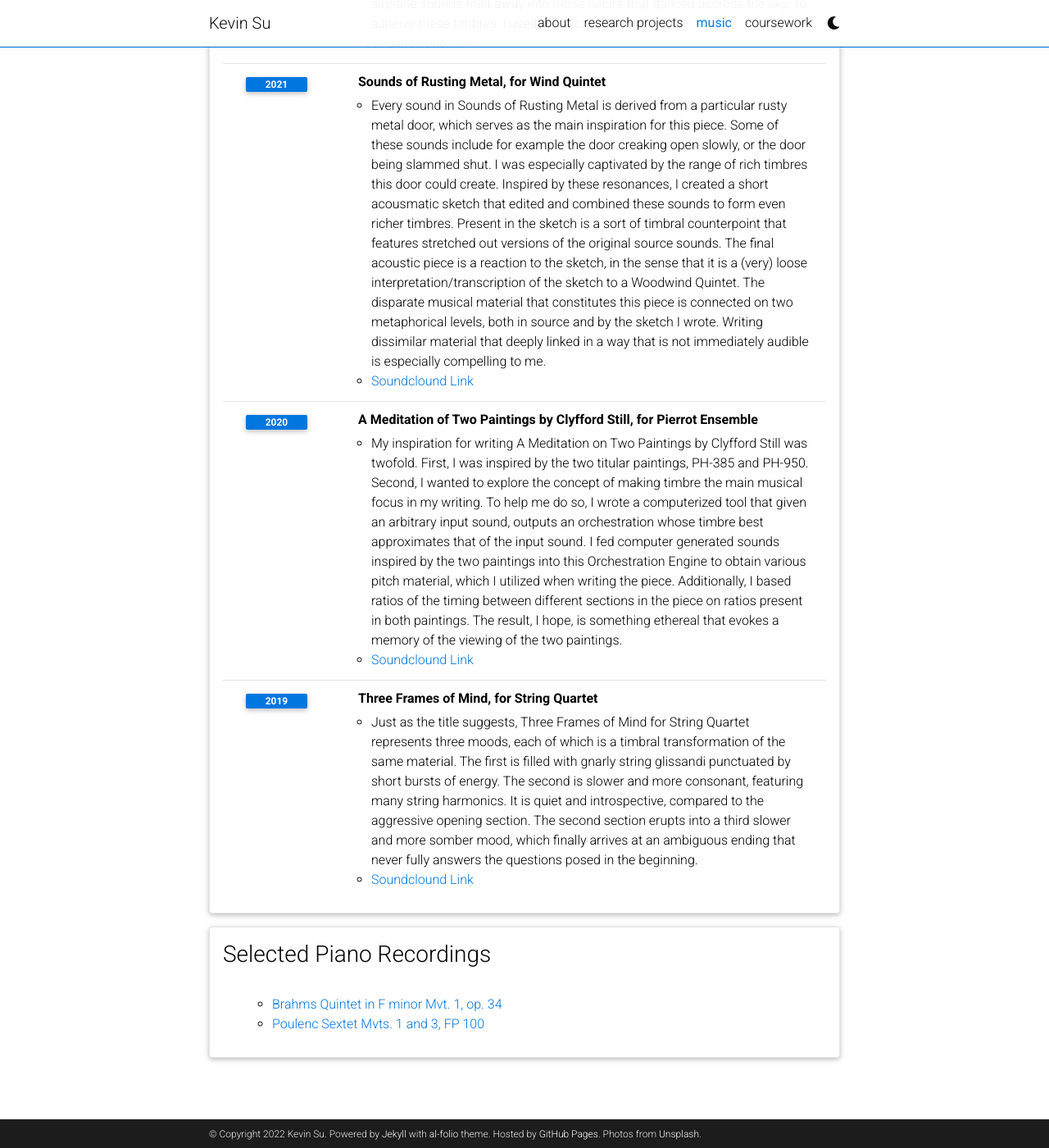
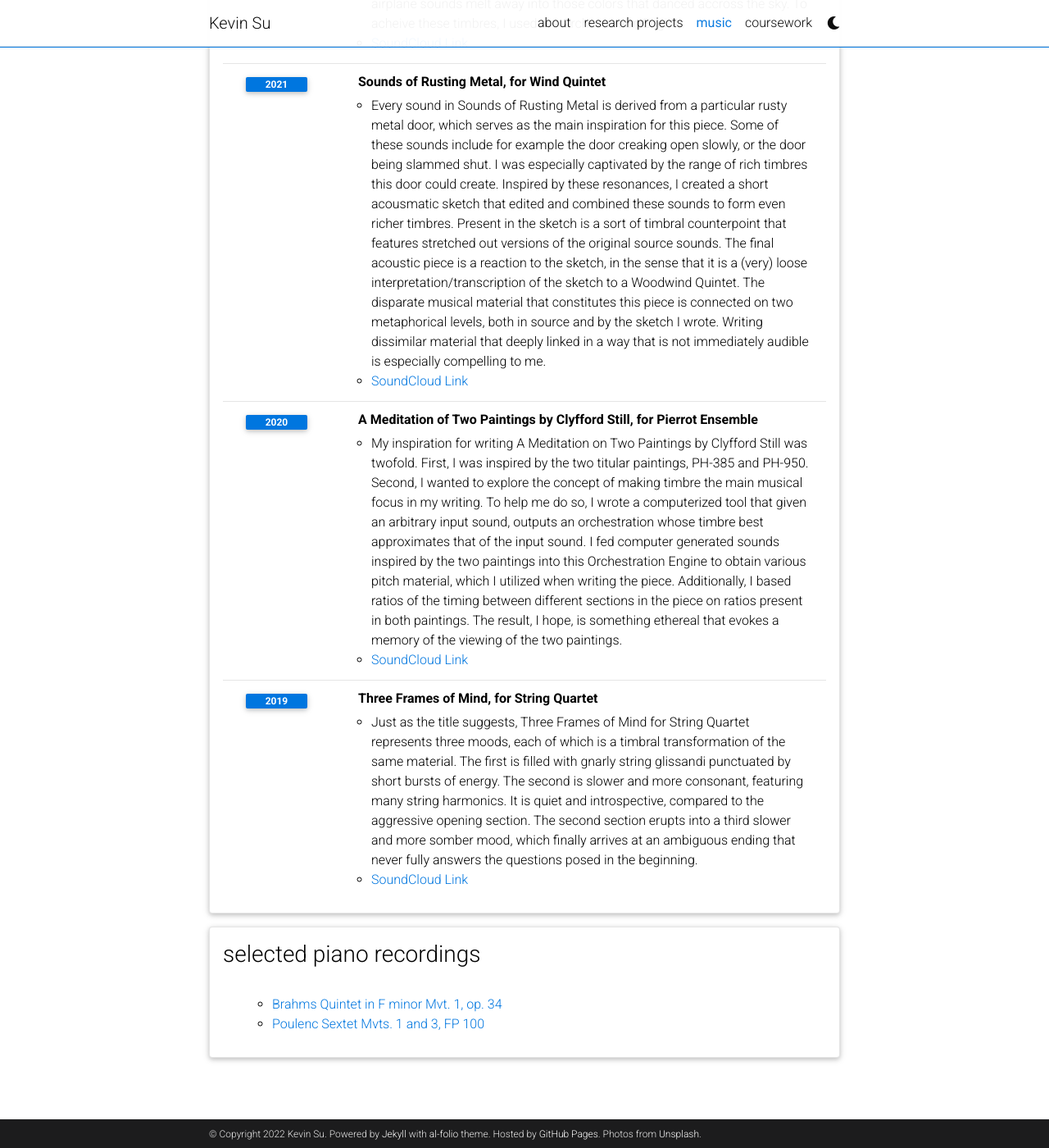
Before and after one commit to kevin20841/kevin20841.github.io, a Jekyll site: the page built from _pages/music.md, in a window 1280 px wide and 1400 px high, scrolled down 454 px. Shown: the whole window at 82% size. Built offline with Jekyll 4.4.1, drawn with Linux system fonts in a browser that asks for light colours; comment, search, counter and statistics services are not loaded; a style sheet for code colours, icons or effects is not loaded; some of the changed text lies outside the part shown.

Commit message:
Update music.yml

```diff
--- a/_data/music.yml
+++ b/_data/music.yml
@@ -1,28 +1,28 @@
-- title: Composition
+- title: composition
   type: time_table
   contents:
     - title: Looking Out the Airplane Window, for Clarinet Quartet
       year: 2022
       items:
         - As the title suggests, piece was inspired by the view when looking out an airplane window. I fly often between Stanford and Maryland. Every time I do so, see the rugged rocky montains, then the beautiful plains of the midwest, all dyed by the colors of the setting sun. The beginning of this piece emulates the noise of an airplane in flight. As the piece progresses, the airplane sounds melt away into those colors that danced accross the sky. To acheive these timbres, I used the Orchestration Engine.
-        - <a href="https://soundcloud.com/kevin-su-54400854/looking-outside-the-airplane-window" target="_blank">Soundclound Link</a>
+        - <a href="https://soundcloud.com/kevin-su-54400854/looking-outside-the-airplane-window" target="_blank">SoundCloud Link</a>
     - title: Sounds of Rusting Metal, for Wind Quintet
       year: 2021
       items:
         - Every sound in Sounds of Rusting Metal is derived from a particular rusty metal door, which serves as the main inspiration for this piece. Some of these sounds include for example the door creaking open slowly, or the door being slammed shut.  I was especially captivated by the range of rich timbres this door could create. Inspired by these resonances, I created a short acousmatic sketch that edited and combined these sounds to form even richer timbres. Present in the sketch is a sort of timbral counterpoint that features stretched out versions of the original source sounds. The final acoustic piece is a reaction to the sketch, in the sense that it is a (very) loose interpretation/transcription of the sketch to a Woodwind Quintet. The disparate musical material that constitutes this piece is connected on two metaphorical levels, both in source and by the sketch I wrote. Writing dissimilar material that deeply linked in a way that is not immediately audible is especially compelling to me.
-        - <a href="https://soundcloud.com/kevin-su-54400854/sounds-of-rusting-metal" target="_blank">Soundclound Link</a>
+        - <a href="https://soundcloud.com/kevin-su-54400854/sounds-of-rusting-metal" target="_blank">SoundCloud Link</a>
     - title: A Meditation of Two Paintings by Clyfford Still, for Pierrot Ensemble
       year: 2020
       items:
         -  My inspiration for writing A Meditation on Two Paintings by Clyfford Still was twofold. First, I was inspired by the two titular paintings, PH-385 and PH-950. Second, I wanted to explore the concept of making timbre the main musical focus in my writing. To help me do so, I wrote a computerized tool that given an arbitrary input sound, outputs an orchestration whose timbre best approximates that of the input sound. I fed computer generated sounds inspired by the two paintings into this Orchestration Engine to obtain various pitch material, which I utilized when writing the piece. Additionally, I based ratios of the timing between different sections in the piece on ratios present in both paintings. The result, I hope, is something ethereal that evokes a memory of the viewing of the two paintings.
-        -  <a href="https://soundcloud.com/kevin-su-54400854/meditation-on-two-paintings-by-clyfford-still" target="_blank">Soundclound Link</a>
+        -  <a href="https://soundcloud.com/kevin-su-54400854/meditation-on-two-paintings-by-clyfford-still" target="_blank">SoundCloud Link</a>
     - title: Three Frames of Mind, for String Quartet
       year: 2019
       items:
         - Just as the title suggests, Three Frames of Mind for String Quartet represents three moods, each of which is a timbral transformation of the same material. The first is filled with gnarly string glissandi punctuated by short bursts of energy. The second is slower and more consonant, featuring many string harmonics. It is quiet and introspective, compared to the aggressive opening section. The second section erupts into a third slower and more somber mood, which finally arrives at an ambiguous ending that never fully answers the questions posed in the beginning.
-        - <a href="https://soundcloud.com/kevin-su-54400854/three-frames-of-mind-for-string-quartet-2019" target="_blank">Soundclound Link</a>
+        - <a href="https://soundcloud.com/kevin-su-54400854/three-frames-of-mind-for-string-quartet-2019" target="_blank">SoundCloud Link</a>
 
-- title: Selected Piano Recordings
+- title: selected piano recordings
   type: nested_list
   contents:
     - title:
```
